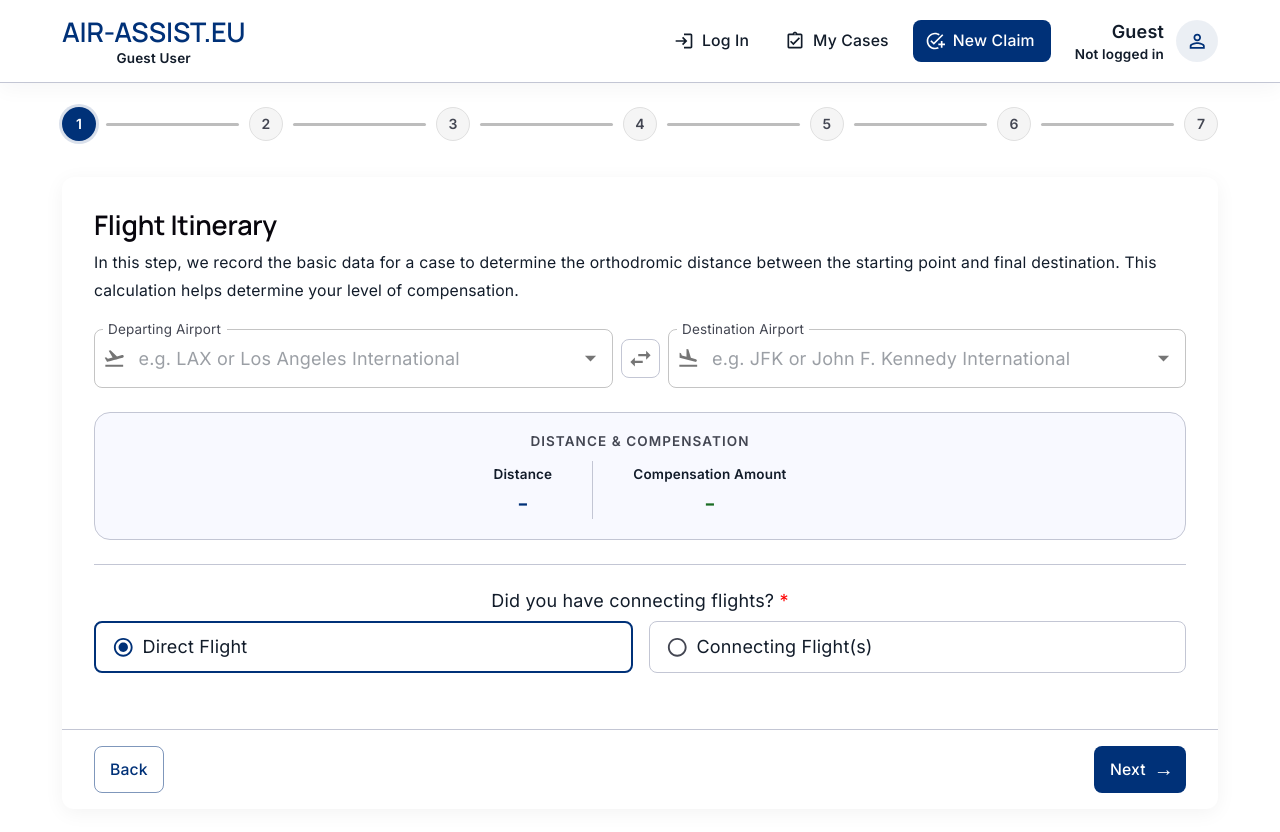
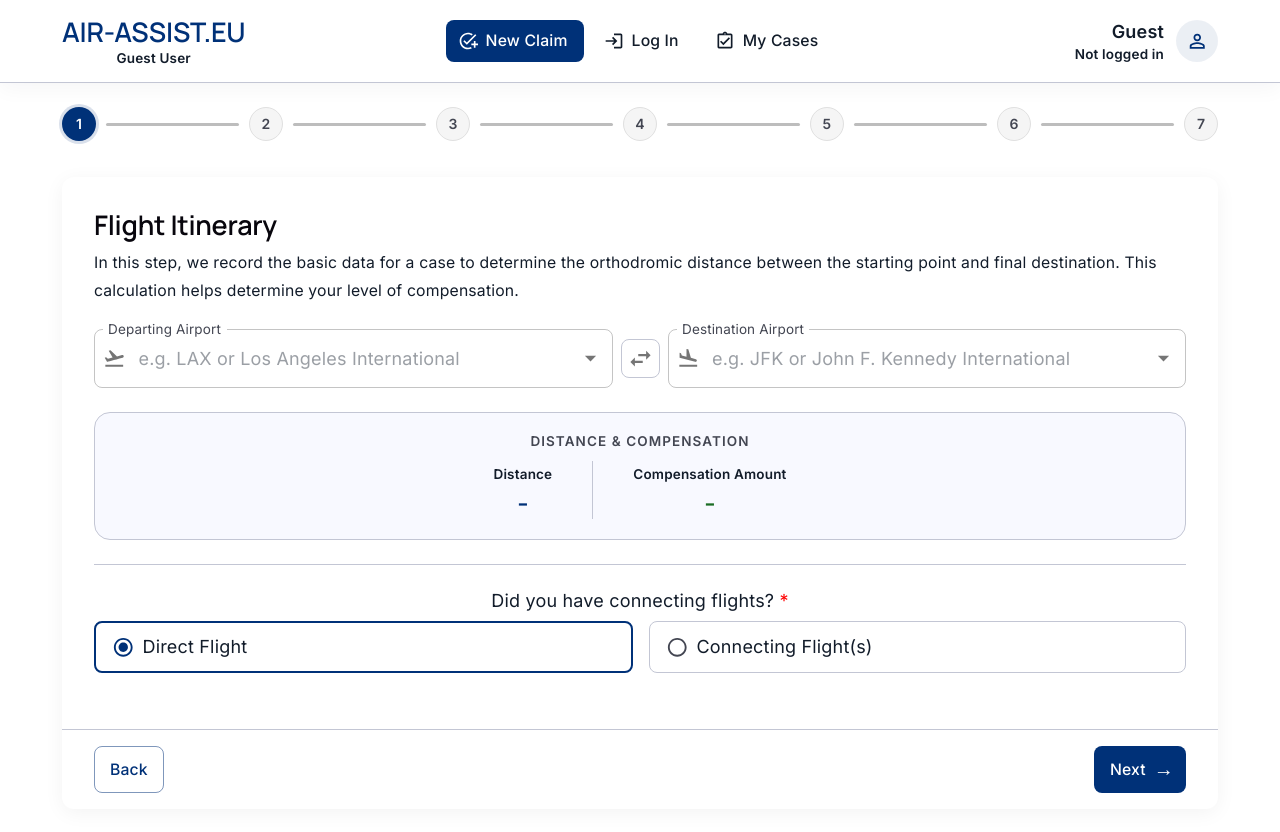
Before and after one commit to msgsummerpractice/airassist, a React (Vite) app in the folder AirAssisFrontend/: page /case-entry in a window 1280 px wide. Shown: the top 832 px of the page. Built offline with nearby package versions, Linux system fonts and the light colour scheme; no server answers.

Commit message:
autocomplete the mail in passenger details if user logged in, reorder the navbar elements

```diff
--- a/AirAssisFrontend/src/components/portal/PortalUserHeader.tsx
+++ b/AirAssisFrontend/src/components/portal/PortalUserHeader.tsx
@@ -45,6 +45,15 @@ function PortalUserHeader({
   authAction,
   logoutAction,
 }: PortalUserHeaderProps) {
+  const navigationActions = [
+    ...(authAction ? [authAction] : []),
+    ...actions,
+  ].sort(
+    (firstAction, secondAction) =>
+      Number(Boolean(secondAction.active)) -
+      Number(Boolean(firstAction.active)),
+  );
+
   return (
     <Box
       sx={{
@@ -67,15 +76,18 @@ function PortalUserHeader({
           py: 2,
         }}
       >
-        <Stack
-          direction={{ xs: "column", md: "row" }}
-          spacing={2}
+        <Box
           sx={{
-            justifyContent: "space-between",
-            alignItems: { xs: "stretch", md: "center" },
+            display: "grid",
+            gridTemplateColumns: {
+              xs: "1fr",
+              lg: "minmax(0, 1fr) auto minmax(0, 1fr)",
+            },
+            gap: 2,
+            alignItems: "center",
           }}
         >
-          <Stack spacing={0.25}>
+          <Stack spacing={0.25} sx={{ justifySelf: { lg: "start" } }}>
             <Typography variant="h2" sx={{ color: "primary.main" }}>
               {title}
             </Typography>
@@ -85,36 +97,14 @@ function PortalUserHeader({
           </Stack>
 
           <Stack
-            direction={{ xs: "column", lg: "row" }}
-            spacing={2}
-            sx={{ alignItems: { xs: "stretch", lg: "center" } }}
-          >
-            <Stack
             direction={{ xs: "column", sm: "row" }}
             spacing={1}
-              sx={{ flexWrap: "wrap" }}
-            >
-              {authAction ? (
-                <Button
-                  key={authAction.label}
-                  variant={authAction.active ? "contained" : "text"}
-                  color={authAction.active ? "primary" : "inherit"}
-                  startIcon={authAction.icon}
-                  onClick={authAction.onClick}
             sx={{
-                    minHeight: 42,
-                    px: 2,
+              flexWrap: "wrap",
               justifyContent: "center",
-                    color: authAction.active
-                      ? "primary.contrastText"
-                      : "text.primary",
             }}
           >
-                  {authAction.label}
-                </Button>
-              ) : null}
-
-              {actions.map((action) => (
+            {navigationActions.map((action) => (
               <Button
                 key={action.label}
                 variant={action.active ? "contained" : "text"}
@@ -133,36 +123,18 @@ function PortalUserHeader({
                 {action.label}
               </Button>
             ))}
-
-              {logoutAction ? (
-                <Button
-                  key={logoutAction.label}
-                  variant={logoutAction.active ? "contained" : "text"}
-                  color={logoutAction.active ? "primary" : "inherit"}
-                  startIcon={logoutAction.icon}
-                  onClick={logoutAction.onClick}
-                  sx={{
-                    minHeight: 42,
-                    px: 2,
-                    justifyContent: "center",
-                    color: logoutAction.active
-                      ? "primary.contrastText"
-                      : "text.primary",
-                  }}
-                >
-                  {logoutAction.label}
-                </Button>
-              ) : null}
           </Stack>
 
           <Stack
             direction="row"
-              spacing={1.5}
+            spacing={2}
             sx={{
+              justifySelf: { xs: "stretch", lg: "end" },
+              justifyContent: { xs: "space-between", sm: "flex-end" },
               alignItems: "center",
-                pl: { lg: 1 },
             }}
           >
+            <Stack direction="row" spacing={1.5} sx={{ alignItems: "center" }}>
               <Stack spacing={0.15} sx={{ textAlign: "right" }}>
                 <Typography variant="body1" sx={{ fontWeight: 700 }}>
                   {name}
@@ -187,8 +159,28 @@ function PortalUserHeader({
                 )}
               </Avatar>
             </Stack>
+
+            {logoutAction ? (
+              <Button
+                key={logoutAction.label}
+                variant={logoutAction.active ? "contained" : "text"}
+                color={logoutAction.active ? "primary" : "inherit"}
+                startIcon={logoutAction.icon}
+                onClick={logoutAction.onClick}
+                sx={{
+                  minHeight: 42,
+                  px: 2,
+                  justifyContent: "center",
+                  color: logoutAction.active
+                    ? "primary.contrastText"
+                    : "text.primary",
+                }}
+              >
+                {logoutAction.label}
+              </Button>
+            ) : null}
           </Stack>
-        </Stack>
+        </Box>
       </Box>
     </Box>
   );
--- a/AirAssisFrontend/src/components/wizard/CaseEntryForm.tsx
+++ b/AirAssisFrontend/src/components/wizard/CaseEntryForm.tsx
@@ -226,6 +226,10 @@ function CaseEntryForm({ isColleagueCaseEntry = false }: CaseEntryFormProps) {
         <PassangersStep
           data={passenger}
           onChange={setPassenger}
+          isLoggedIn={!isGuest}
+          loggedInEmail={
+            !isColleagueCaseEntry && !isGuest ? currentUser.email : ""
+          }
           onBack={() => setStep(2)}
           onFinalize={() => setStep(4)}
         />
--- a/AirAssisFrontend/src/components/wizard/steps/PassangersStep.tsx
+++ b/AirAssisFrontend/src/components/wizard/steps/PassangersStep.tsx
@@ -1,4 +1,4 @@
-import { useState } from "react";
+import { useEffect, useState } from "react";
 import {
   Box,
   Button,
@@ -30,6 +30,8 @@ interface PassengersStepProps {
   onChange: (data: PassengerData) => void;
   onBack?: () => void;
   onFinalize?: () => void;
+  isLoggedIn?: boolean;
+  loggedInEmail?: string;
 }
 
 function PassangersStep({
@@ -37,6 +39,8 @@ function PassangersStep({
   onChange,
   onBack,
   onFinalize,
+  isLoggedIn = false,
+  loggedInEmail = "",
 }: PassengersStepProps) {
   const passengerFields = Object.keys(data) as (keyof PassengerData)[];
   const [touched, setTouched] = useState<
@@ -86,6 +90,12 @@ function PassangersStep({
     startAdornment: <InputAdornment position="start">{icon}</InputAdornment>,
   });
 
+  useEffect(() => {
+    if (isLoggedIn && loggedInEmail && !data.email) {
+      onChange({ ...data, email: loggedInEmail });
+    }
+  }, [data, isLoggedIn, loggedInEmail, onChange]);
+
   return (
     <LocalizationProvider dateAdapter={AdapterDayjs}>
       <Box sx={{ maxWidth: 1220, mx: "auto", px: { xs: 2, md: 4 }, py: 3 }}>
@@ -104,7 +114,7 @@ function PassangersStep({
                 your representation contract.
               </Typography>
             </Box>
-
+            {!isLoggedIn && (
               <Box
                 sx={{
                   display: "flex",
@@ -122,6 +132,7 @@ function PassangersStep({
                 <AccountCircleOutlined
                   sx={{ color: "warning.main", fontSize: 32 }}
                 />
+
                 <Box>
                   <Typography variant="body1" sx={{ fontWeight: 600 }}>
                     Existing User?
@@ -143,6 +154,7 @@ function PassangersStep({
                   </Link>
                 </Box>
               </Box>
+            )}
 
             <Box
               sx={{
```
Lines whose indentation alone changed are shown as unchanged.
